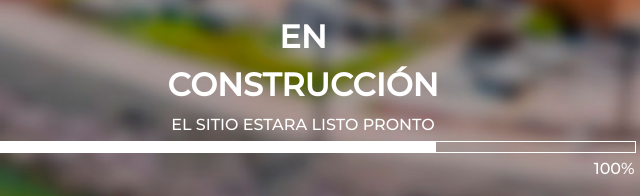
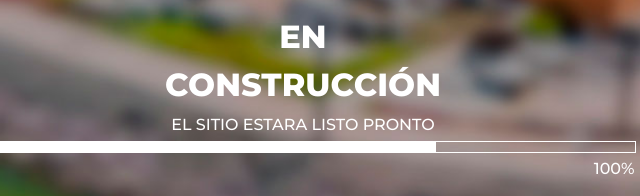
Before and after one commit to pedromichel23/parquecentralmazatlan, a plain HTML site: page index.html in a window 1280 px wide. Shown: the part 502-698 px from the top of the page, 337-977 px from the left. Drawn offline with Linux system fonts and the light colour scheme.

Commit message:
change font style
style changed on p tag  EN CONSTRUCCION text.

```diff
--- a/assets/css/styles.css
+++ b/assets/css/styles.css
@@ -52,7 +52,7 @@ body {
 }
 
 .main .container-main .info-container .comming-soon-text {
-	font-family: 'Montserrat-regular';
+	font-family: 'Montserrat-bold';
 	font-weight: bold;
 	line-height: .5;
 	font-size: 2rem;
```
